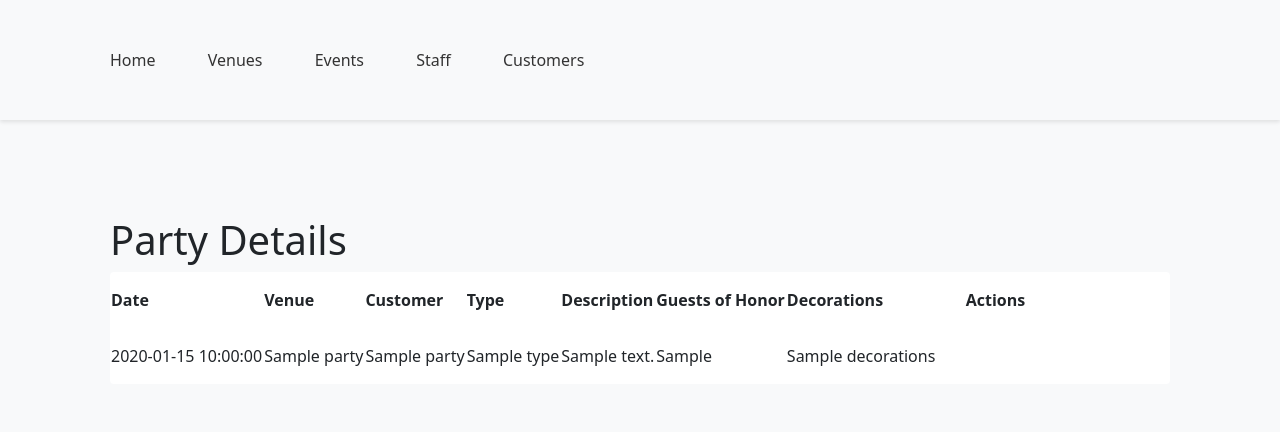
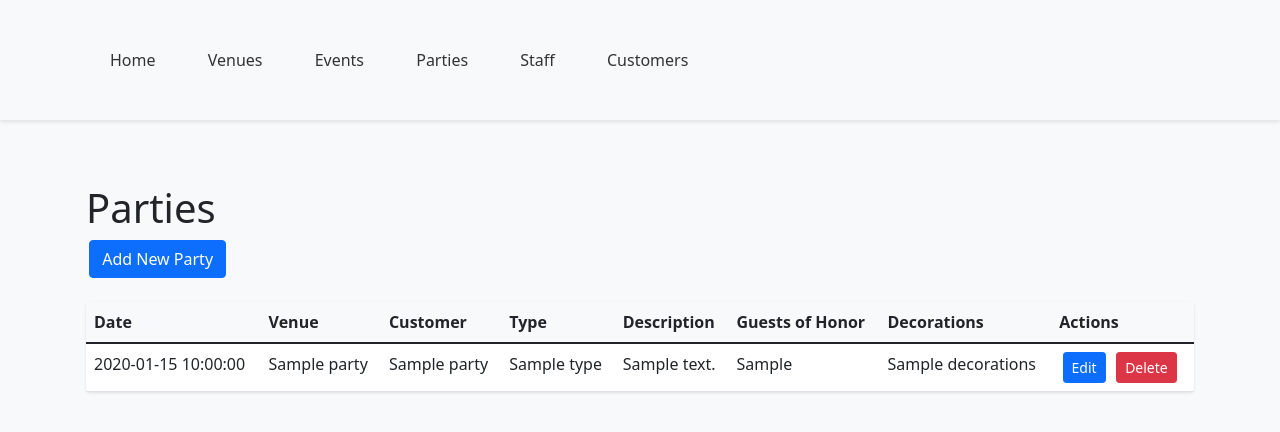
Before and after one commit to kortregt/cs4750-party-planner, a FastAPI app: template templates/parties/index.html in a window 1280 px wide. Shown: the top 432 px of the page. Run offline with FastAPI, Linux system fonts and the light colour scheme; the template is opened without the code that fills it: most values are stand-ins (such as "Sample title", 1, 10 or a date in 2020); parts of the project's set-up code (start-up, migrations or seed data) failed here and were passed over.

Commit message:
update styling

```diff
--- a/templates/base.html
+++ b/templates/base.html
@@ -39,6 +39,21 @@
         .btn {
             margin: 0 0.2rem;
         }
+        /* Additional styles for party details */
+        .party-table {
+            table-layout: fixed;
+            width: 100%;
+        }
+        .party-table td {
+            white-space: normal;
+            word-wrap: break-word;
+        }
+        .description-cell {
+            max-width: 200px;
+        }
+        .guests-cell, .decorations-cell {
+            max-width: 150px;
+        }
     </style>
 </head>
 <body class="bg-light">
@@ -47,6 +62,7 @@
             <a href="/">Home</a>
             <a href="/venues">Venues</a>
             <a href="/events">Events</a>
+            <a href="/parties">Parties</a>
             <a href="/staff">Staff</a>
             <a href="/customers">Customers</a>
         </div>
--- a/templates/parties/index.html
+++ b/templates/parties/index.html
@@ -1,47 +1,43 @@
 {% extends "base.html" %}
 
 {% block content %}
-<div class="container mx-auto px-4 py-8">
-    <div class="flex justify-between items-center mb-6">
-        <h1 class="text-2xl font-bold text-gray-900">Party Details</h1>
+<h1>Parties</h1>
+
+<div class="mb-4">
+    <a href="/parties/add" class="btn btn-primary">Add New Party</a>
 </div>
 
-    <div class="bg-white shadow-md rounded my-6">
-        <table class="min-w-full">
+<table class="table">
     <thead>
-                <tr class="bg-gray-200 text-gray-600 uppercase text-sm leading-normal">
-                    <th class="py-3 px-6 text-left">Date</th>
-                    <th class="py-3 px-6 text-left">Venue</th>
-                    <th class="py-3 px-6 text-left">Customer</th>
-                    <th class="py-3 px-6 text-left">Type</th>
-                    <th class="py-3 px-6 text-left">Description</th>
-                    <th class="py-3 px-6 text-left">Guests of Honor</th>
-                    <th class="py-3 px-6 text-left">Decorations</th>
-                    <th class="py-3 px-6 text-center">Actions</th>
+        <tr>
+            <th>Date</th>
+            <th>Venue</th>
+            <th>Customer</th>
+            <th>Type</th>
+            <th>Description</th>
+            <th>Guests of Honor</th>
+            <th>Decorations</th>
+            <th>Actions</th>
         </tr>
     </thead>
-            <tbody class="text-gray-600 text-sm">
+    <tbody>
         {% for party in parties %}
-                <tr class="border-b border-gray-200 hover:bg-gray-100">
-                    <td class="py-3 px-6 text-left">{{ party.date }}</td>
-                    <td class="py-3 px-6 text-left">{{ party.venue_name }}</td>
-                    <td class="py-3 px-6 text-left">{{ party.customer_name }}</td>
-                    <td class="py-3 px-6 text-left">{{ party.type }}</td>
-                    <td class="py-3 px-6 text-left">{{ party.description or '' }}</td>
-                    <td class="py-3 px-6 text-left">{{ party.guests_of_honor or '' }}</td>
-                    <td class="py-3 px-6 text-left">{{ party.decorations or '' }}</td>
-                    <td class="py-3 px-6 text-center">
-                        <div class="flex item-center justify-center">
-                            <a href="/parties/{{ party.booking_id }}/{{ party.party_id }}/edit"
-                               class="bg-yellow-500 hover:bg-yellow-700 text-white font-bold py-1 px-3 rounded">
-                                Edit Details
-                            </a>
-                        </div>
+        <tr>
+            <td>{{ party.date }}</td>
+            <td>{{ party.venue_name }}</td>
+            <td>{{ party.customer_name }}</td>
+            <td>{{ party.type }}</td>
+            <td>{{ party.description or 'N/A' }}</td>
+            <td>{{ party.guests_of_honor or 'N/A' }}</td>
+            <td>{{ party.decorations or 'N/A' }}</td>
+            <td>
+                <a href="/parties/{{ party.booking_id }}/{{ party.party_id }}/edit" class="btn btn-sm btn-primary">Edit</a>
+                <form action="/parties/{{ party.booking_id }}/{{ party.party_id }}/delete" method="POST" style="display: inline;">
+                    <button type="submit" class="btn btn-sm btn-danger" onclick="return confirm('Are you sure you want to delete this party?')">Delete</button>
+                </form>
             </td>
         </tr>
         {% endfor %}
     </tbody>
 </table>
-    </div>
-</div>
 {% endblock %}
```
Lines whose indentation alone changed are shown as unchanged.
